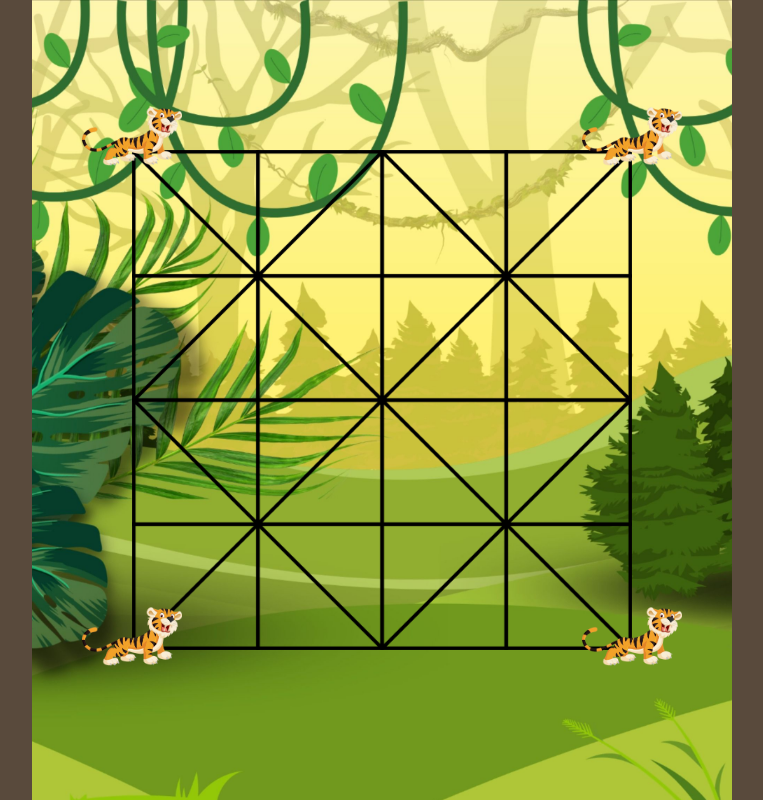
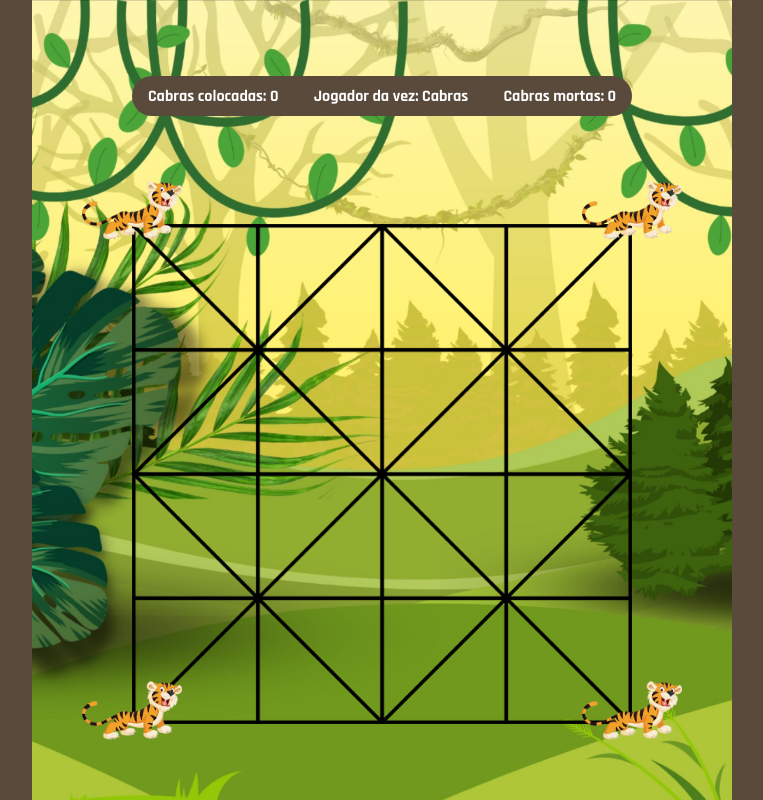
Before and after one commit to Alejandrodsp/Tigres-e-Cabras, an Angular app: page / in a window 1280 px wide. Both pictures are taken after a click on the element 544 px from the left and 592 px from the top of the page. Shown: the whole page, without its empty margins (258-1021 px from the left). Built offline with nearby package versions, Linux system fonts and the light colour scheme.

Commit message:
Adicionado movimento de captura

```diff
--- a/src/app/app.component.html
+++ b/src/app/app.component.html
@@ -13,6 +13,11 @@
   </div>
 
   <div class="container-menu" *ngIf="jogador">
+    <div class="container-informacoes">
+      <span>Cabras colocadas: {{cabrasTabuleiro}}</span>
+      <span>Jogador da vez: {{jogadorAtual === 'tiger' ? "Tigres" : "Cabras" }}</span>
+      <span>Cabras mortas: {{cabrasMortas}}</span>
+    </div>
     <div class="tabuleiro">
       <div *ngFor="let row of tabuleiro; let rowIndex = index" class="row">
         <div *ngFor="let cell of row; let colIndex = index" class="cell" (click)="realizarJogada(rowIndex, colIndex)">
--- a/src/app/app.component.scss
+++ b/src/app/app.component.scss
@@ -87,6 +87,24 @@
       }
     }
 
+    .container-informacoes {
+      display: flex;
+      justify-content: space-between;
+      align-items: center;
+      padding: 0 16px;
+      width: 468px;
+      height: 40px;
+      background: var(--cor5);
+      border-radius: 40px;
+
+      span {
+        color: white;
+        font-size: 16px;
+        font-weight: bold;
+        font-family: 'Rajdhani';
+      }
+    }
+
     .tabuleiro {
       width: 500px;
       height: 500px;
--- a/src/app/app.component.ts
+++ b/src/app/app.component.ts
@@ -17,6 +17,7 @@ export class AppComponent {
   jogadorAtual: 'goat' | 'tiger' = 'goat';
   pecaSelecionada: (null | [number, number]) = null;
   cabrasTabuleiro = 0;
+  cabrasMortas = 0;
 
   constructor() {}
 
@@ -33,19 +34,48 @@ export class AppComponent {
           this.cabrasTabuleiro++;
           moveu = true;
         }
+      } else {
+        if (this.tabuleiro[rowIndex][colIndex] === this.jogadorAtual) {
+          this.pecaSelecionada = [rowIndex, colIndex];
+        } else if (this.tabuleiro[rowIndex][colIndex] === null) {
+          if (this.pecaSelecionada) {
+            this.tabuleiro[this.pecaSelecionada[0]][this.pecaSelecionada[1]] = null;
+            this.pecaSelecionada = null;
+            this.tabuleiro[rowIndex][colIndex] = this.jogadorAtual;
+            moveu = true;
+          }
+        }
       }
     } else {
       if (this.tabuleiro[rowIndex][colIndex] === this.jogadorAtual) {
         this.pecaSelecionada = [rowIndex, colIndex];
       } else if (this.tabuleiro[rowIndex][colIndex] === null) {
         if (this.pecaSelecionada) {
-          this.tabuleiro[this.pecaSelecionada[0]][this.pecaSelecionada[1]] = null;
-          this.pecaSelecionada = null;
-          this.tabuleiro[rowIndex][colIndex] = this.jogadorAtual;
-          moveu = true;
+          const distancia = this.distanciaEuclidiana(rowIndex, colIndex, this.pecaSelecionada[0], this.pecaSelecionada[1]);
+          if (distancia === 1) {
+            this.tabuleiro[this.pecaSelecionada[0]][this.pecaSelecionada[1]] = null;
+            this.pecaSelecionada = null;
+            this.tabuleiro[rowIndex][colIndex] = this.jogadorAtual;
+            moveu = true;
+          } else if (distancia === 2) {
+            const meioX = (rowIndex + this.pecaSelecionada[0]) / 2;
+            const meioY = (colIndex + this.pecaSelecionada[1]) / 2;
+            if (this.tabuleiro[meioX][meioY] === 'goat') {
+              this.tabuleiro[meioX][meioY] = null;
+              this.tabuleiro[this.pecaSelecionada[0]][this.pecaSelecionada[1]] = null;
+              this.pecaSelecionada = null;
+              this.tabuleiro[rowIndex][colIndex] = this.jogadorAtual;
+              moveu = true;
+              this.cabrasMortas++;
+            }
+          }
         }
       }
     }
-    if (moveu == true) this.jogadorAtual = this.jogadorAtual === 'tiger' ? 'goat' : 'tiger';
+    if (moveu) this.jogadorAtual = this.jogadorAtual === 'tiger' ? 'goat' : 'tiger';
+  }
+
+  distanciaEuclidiana(x1: number, y1: number, x2: number, y2: number) {
+    return Math.floor(Math.sqrt(Math.pow(x2 - x1, 2) + Math.pow(y2 - y1, 2)));
   }
 }
```
